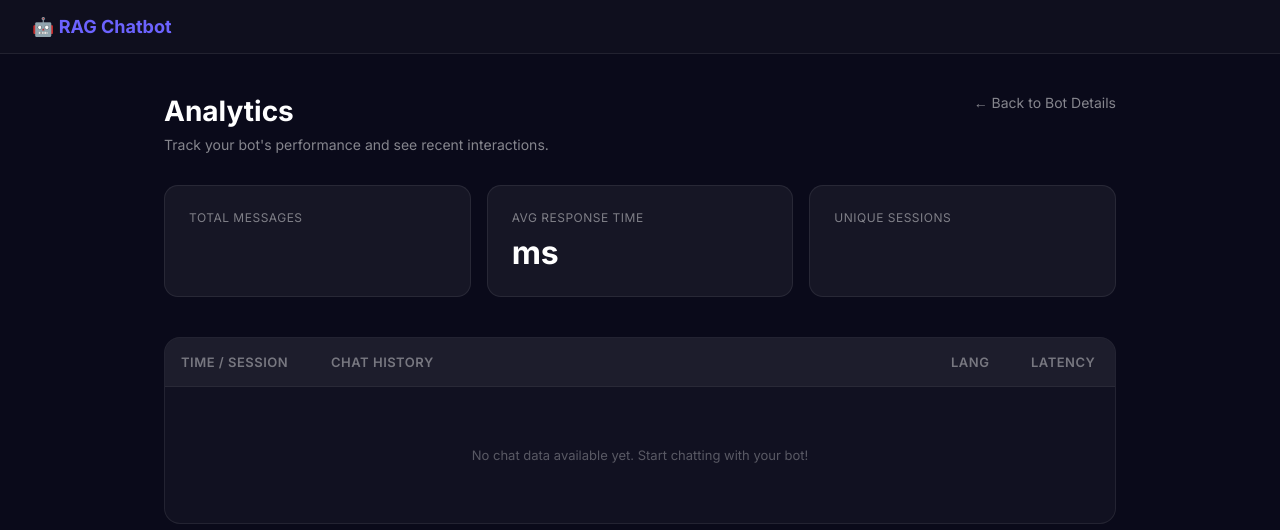
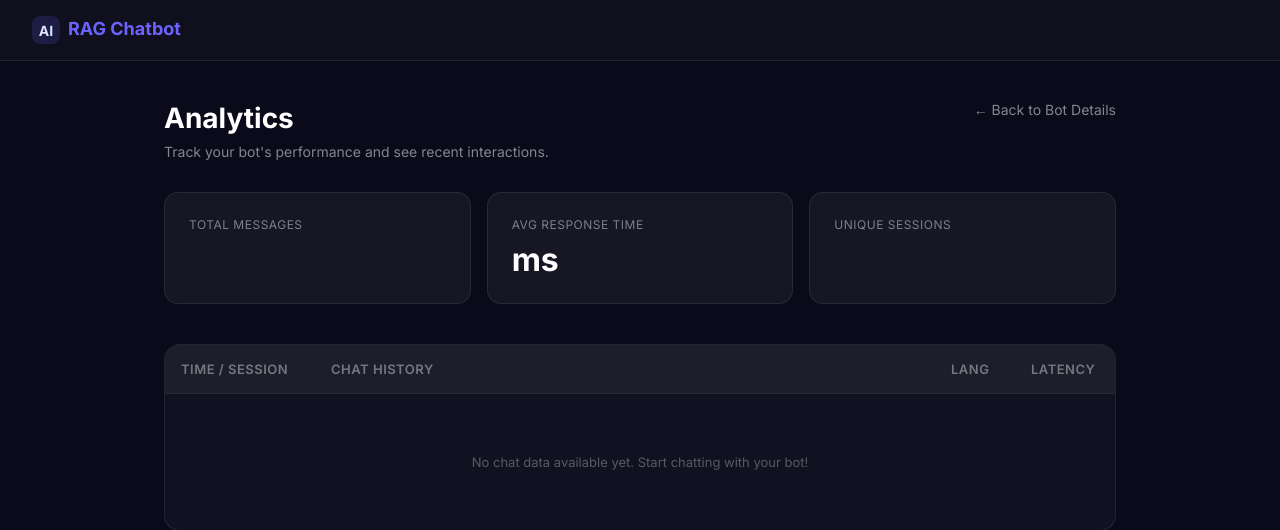
Before and after one commit to PythonicDG/RAG-Based-Chatbot, a FastAPI app: template templates/dashboard/analytics.html in a window 1280 px wide. Shown: the top 530 px of the page. Run offline with FastAPI, Linux system fonts and the light colour scheme; the template is opened without the code that fills it, so the values that code supplies are empty.

Commit message:
Use consistent dashboard brand mark

```diff
--- a/templates/dashboard/analytics.html
+++ b/templates/dashboard/analytics.html
@@ -172,7 +172,7 @@
 
 <body>
     <nav class="navbar">
-        <a href="/dashboard" class="brand">🤖 RAG Chatbot</a>
+        <a href="/dashboard" class="brand"><span class="brand-mark">AI</span>RAG Chatbot</a>
     </nav>
 
     <div class="main">
--- a/templates/dashboard/bot_details.html
+++ b/templates/dashboard/bot_details.html
@@ -344,7 +344,7 @@
 
 <body>
     <nav class="navbar">
-        <a href="/dashboard" class="brand">🤖 RAG Chatbot</a>
+        <a href="/dashboard" class="brand"><span class="brand-mark">AI</span>RAG Chatbot</a>
     </nav>
 
     <div class="main">
--- a/templates/dashboard/create_bot.html
+++ b/templates/dashboard/create_bot.html
@@ -173,7 +173,7 @@
 
 <body>
     <nav class="navbar">
-        <a href="/dashboard" class="brand">🤖 RAG Chatbot</a>
+        <a href="/dashboard" class="brand"><span class="brand-mark">AI</span>RAG Chatbot</a>
     </nav>
 
     <div class="main">
--- a/templates/dashboard/embed.html
+++ b/templates/dashboard/embed.html
@@ -132,7 +132,7 @@
 
 <body>
     <nav class="navbar">
-        <a href="/dashboard" class="brand">🤖 RAG Chatbot</a>
+        <a href="/dashboard" class="brand"><span class="brand-mark">AI</span>RAG Chatbot</a>
     </nav>
 
     <div class="main">
--- a/templates/dashboard/home.html
+++ b/templates/dashboard/home.html
@@ -326,7 +326,7 @@
 
 <body>
     <nav class="navbar">
-        <div class="brand">🤖 RAG Chatbot</div>
+        <div class="brand"><span class="brand-mark">AI</span>RAG Chatbot</div>
         <div class="nav-right">
             <span class="user-email">{{ user.email }}</span>
             <a href="/auth/logout" class="logout-btn">Logout</a>
```
